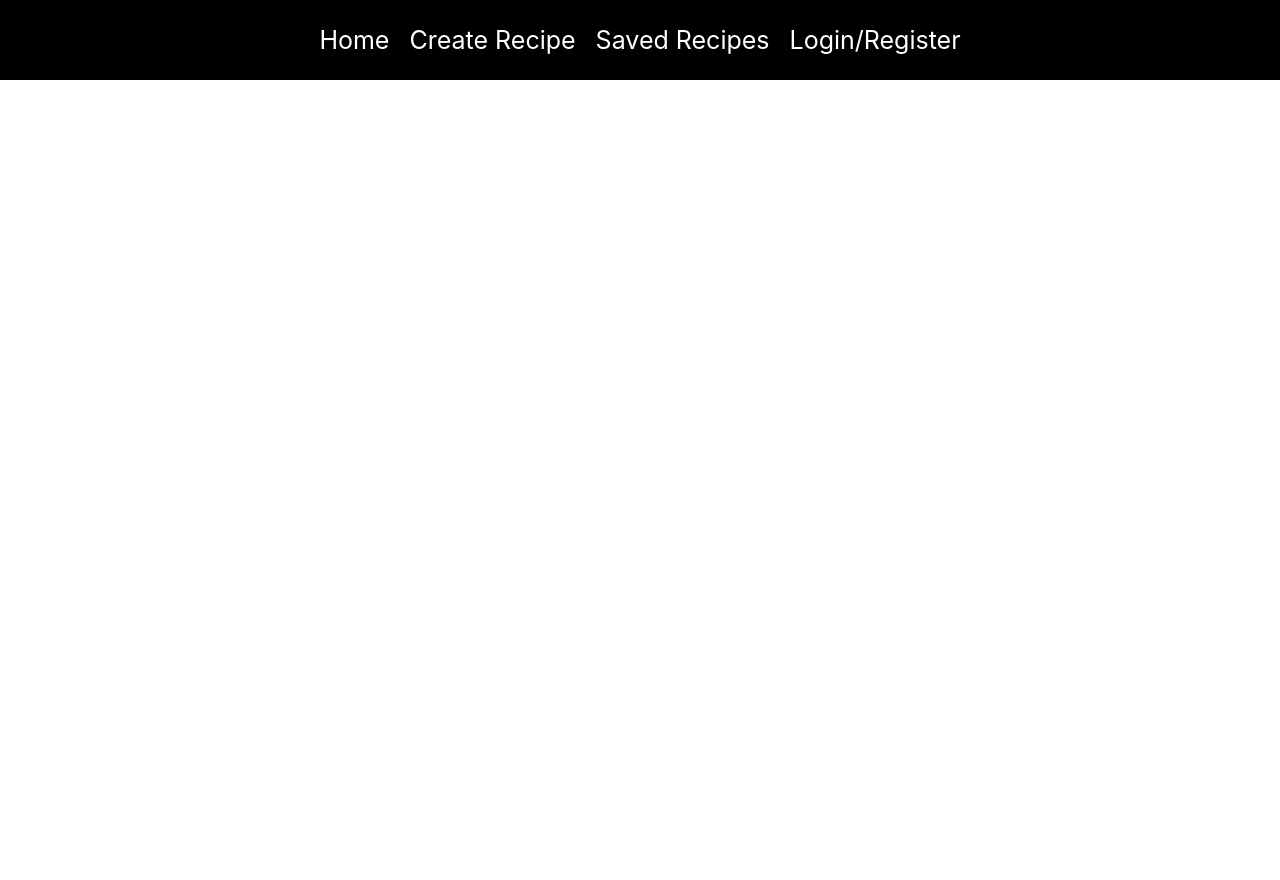
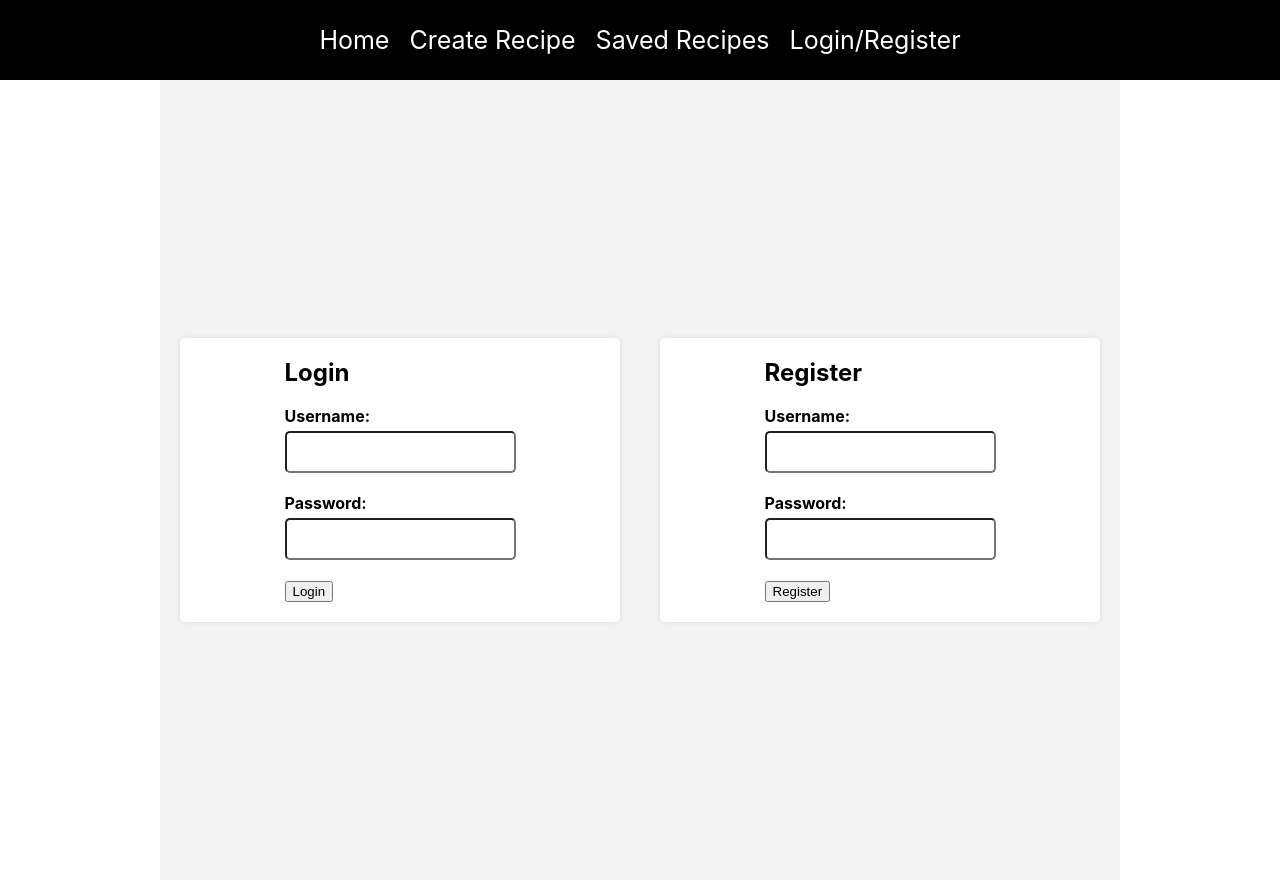
Before and after one commit to SampurnaC/mern_recipe_app, a React (Create React App) app in the folder client/: page /auth in a window 1280 px wide. Before the commit the page ends 800 px from the top, so only its background shows below. Built offline with nearby package versions, Linux system fonts and the light colour scheme.

Commit message:
add login and register form

```diff
--- a/client/src/pages/auth.js
+++ b/client/src/pages/auth.js
@@ -1,26 +1,49 @@
 import { useState } from 'react';
 
 const Auth = () => {
-  <div className="auth">
-    <Login />
-    <Register />
-  </div>;
+  return (
+    <div className="auth">
+      <Login />
+      <Register />
+    </div>
+  );
 };
 
 export default Auth;
 
 const Login = () => {
-  return <div></div>;
+  const [username, setUsername] = useState('');
+  const [password, setPassword] = useState('');
+  return (
+    <Form
+      username={username}
+      setUsername={setUsername}
+      password={password}
+      setPassword={setPassword}
+      label="Login"
+    />
+  );
 };
 
 const Register = () => {
   const [username, setUsername] = useState('');
   const [password, setPassword] = useState('');
+  return (
+    <Form
+      username={username}
+      setUsername={setUsername}
+      password={password}
+      setPassword={setPassword}
+      label="Register"
+    />
+  );
+};
 
+const Form = ({ username, setUsername, password, setPassword, label }) => {
   return (
     <div className="auth-container">
       <form action="">
-        <h2>Register</h2>
+        <h2>{label}</h2>
         <div className="form-group">
           <label htmlFor="username">Username:</label>
           <input
@@ -40,6 +63,7 @@ const Register = () => {
             onChange={(event) => setPassword(event.target.value)}
           />
         </div>
+        <button type="submit">{label}</button>
       </form>
     </div>
   );
```
